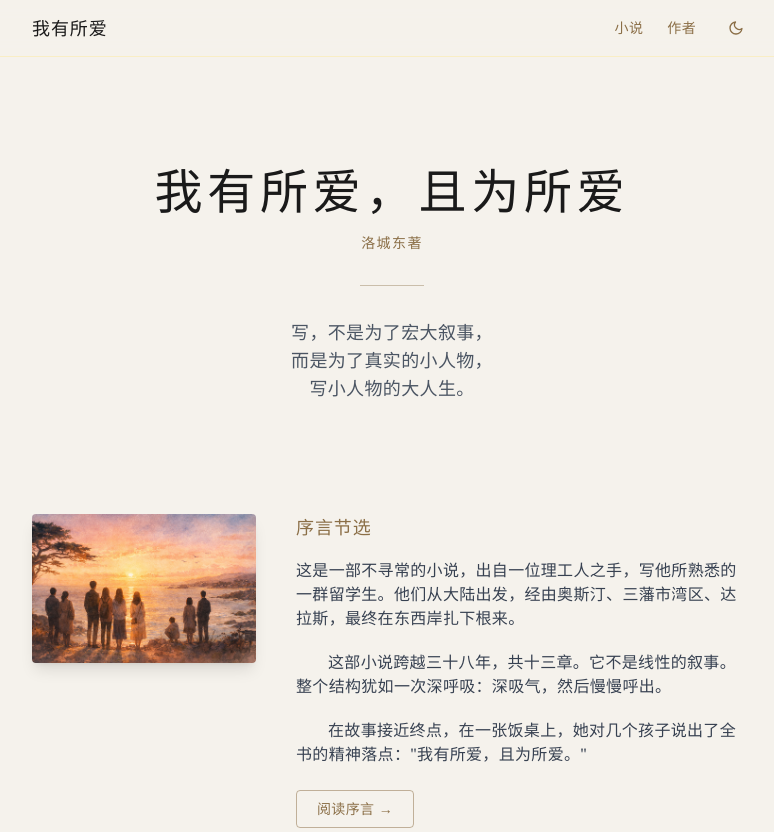
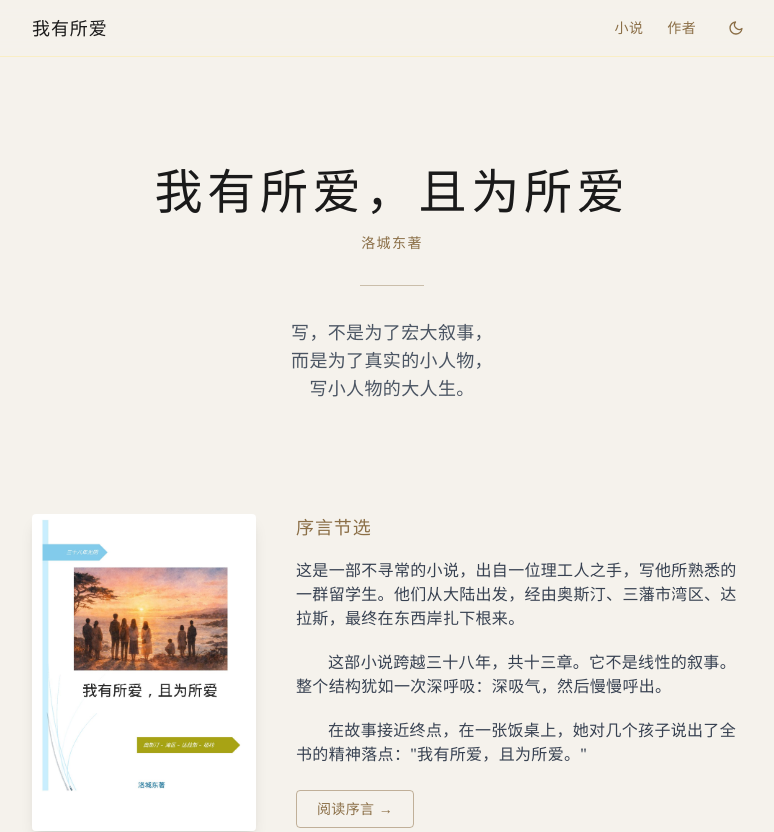
Before and after one commit to chengdongwrites/ihavemylove, a Next.js app: page / in a window 1280 px wide. Shown: the top 832 px of the page, without its empty margins (248-1022 px from the left). Built offline with nearby package versions, Linux system fonts and the light colour scheme.

Commit message:
fix cover to full book page, fix 他→它 typo

```diff
--- a/src/app/page.tsx
+++ b/src/app/page.tsx
@@ -37,11 +37,11 @@ export default function HomePage() {
             <div className="flex-shrink-0 mx-auto sm:mx-0">
               <div className="relative w-52 sm:w-56 shadow-lg rounded overflow-hidden">
                 <Image
-                  src="/images/cover.png"
+                  src="/images/cover.jpg"
                   alt="《我有所爱，且为所爱》封面"
                   width={224}
-                  height={320}
-                  className="w-full h-auto object-cover"
+                  height={316}
+                  className="w-full h-auto"
                   priority
                 />
               </div>
--- a/src/data/chapters.ts
+++ b/src/data/chapters.ts
@@ -2798,7 +2798,7 @@ Linda和小缃分别去参加了音乐夏令营。Linda也要申请音乐学院
 
 “太不容易了，再次祝贺。其实你在达拉斯就该拿到的。”
 
-“不提他了。我已经不在乎了。”停了停，她满自豪地说：“这里的学生很实在，有各种创业冲动，跟硅谷的人似的。我现在在两个初创公司的board里，都是做非盈利服务的。他们在帮我实现梦想。”
+“不提它了。我已经不在乎了。”停了停，她满自豪地说：“这里的学生很实在，有各种创业冲动，跟硅谷的人似的。我现在在两个初创公司的board里，都是做非盈利服务的。他们在帮我实现梦想。”
 
 “这太好了。比我想象的更好。”
 
```
Also changed, not shown: public/images/cover.jpg (added).
